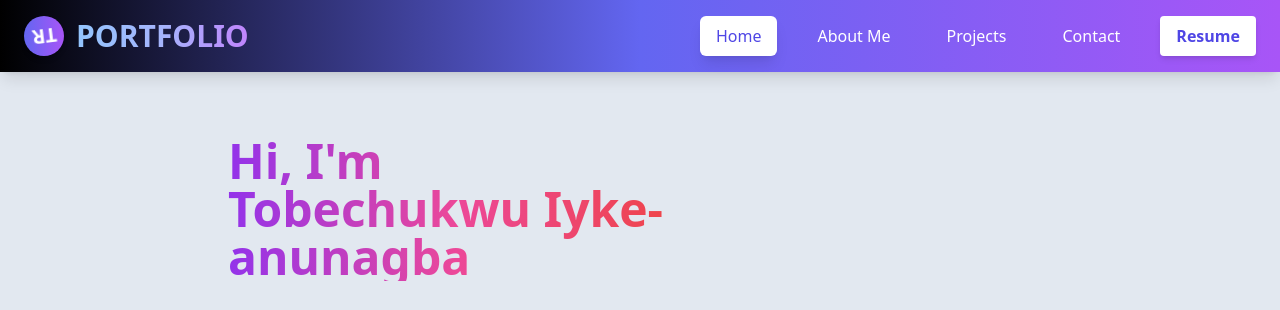
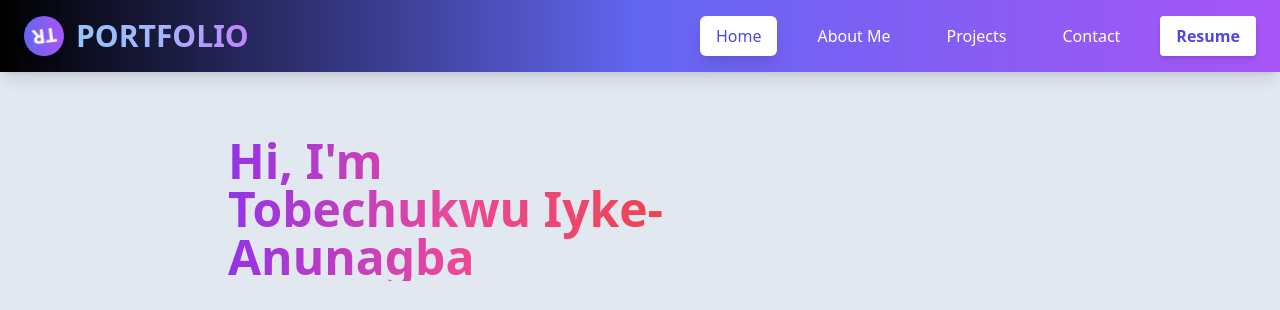
Before and after one commit to tobeanunagba/tobeanunagba, a React (Vite) app in the folder portfolio/: page / in a window 1280 px wide. Shown: the top 310 px of the page. Built offline with nearby package versions, Linux system fonts and the light colour scheme.

Commit message:
Update Home.jsx

```diff
--- a/portfolio/src/Components/Home.jsx
+++ b/portfolio/src/Components/Home.jsx
@@ -13,7 +13,7 @@ function Home() {
             {/* Text Content */}
             <div className="p-7 max-w-lg text-center md:text-left">
               <h1 className="text-5xl font-extrabold text-transparent bg-clip-text bg-gradient-to-r from-purple-600 via-pink-500 to-red-500 mb-6 ">
-                Hi, I'm Tobechukwu Iyke-anunagba
+                Hi, I'm Tobechukwu Iyke-Anunagba
               </h1>
              <p className="text-gray-600 leading-relaxed mb-6">
  a dedicated front-end developer with a strong foundation in computer science. I specialize in building modern, responsive, and user-centric web applications that bring visions to reality. My journey has been defined by determination and growth, especially during my time in the ALX Frontend Program, where I gained expertise in JavaScript, React, and contemporary web development techniques. Overcoming the program’s challenges taught me the importance of persistence and lifelong learning.
```
